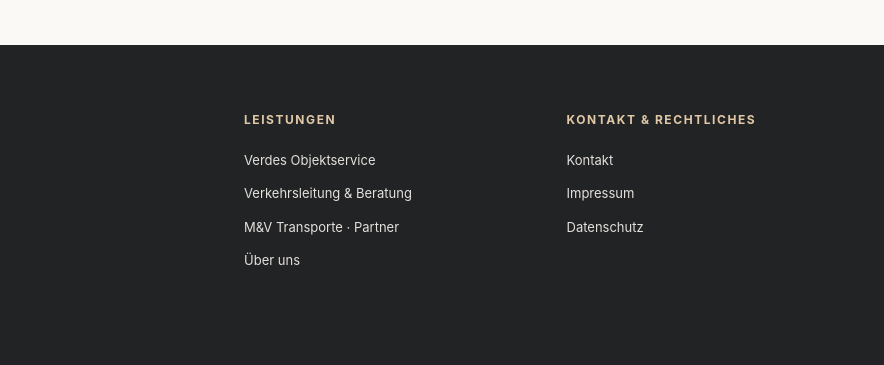
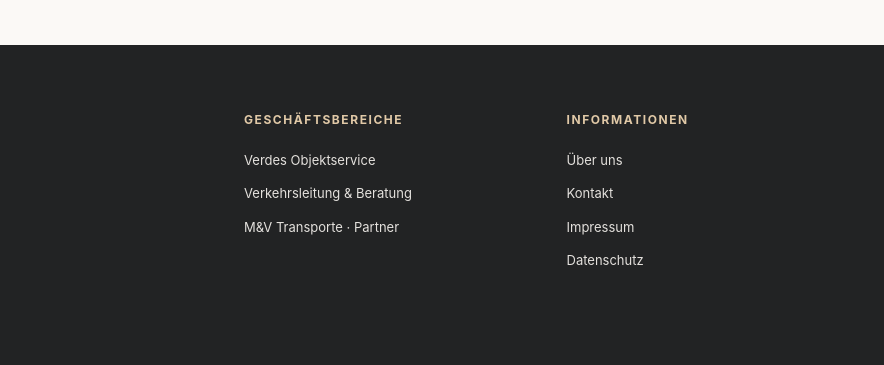
Before and after one commit to VerdesGroup/verdes-group, a plain HTML site: page datenschutz/index.html in a window 1280 px wide. Shown: the part 3024-3389 px from the top of the page, 396-1280 px from the left. Drawn offline with Linux system fonts and the light colour scheme.

Commit message:
Reorganize footer into business units and information pages

```diff
--- a/datenschutz/index.html
+++ b/datenschutz/index.html
@@ -11,4 +11,4 @@
 <h2>5. Bilder und externe Inhalte</h2><p>In der Entwurfsfassung werden teilweise externe Symbolbilder verwendet. Vor Veröffentlichung sollen diese nach Prüfung ihrer Nutzungsrechte lokal auf dem Webserver gespeichert werden, um unnötige Verbindungen zu externen Bildanbietern zu vermeiden.</p>
 <h2>6. Rechte betroffener Personen</h2><p>Nach Maßgabe der DSGVO haben Sie insbesondere Rechte auf Auskunft, Berichtigung, Löschung, Einschränkung, Datenübertragbarkeit und Widerspruch. Außerdem besteht das Recht, bei einer zuständigen Datenschutzaufsichtsbehörde Beschwerde einzulegen. Bitte wenden Sie sich für Anfragen zu den personenbezogenen Daten an die jeweils genannte verantwortliche Person beziehungsweise an den Websitebetreiber.</p>
 <h2>7. Stand</h2><p>Bearbeitungsstand: November 2026. Vor Livegang vollständig an die tatsächliche technische Datenverarbeitung anzupassen.</p>
-</div></section></main><footer class="footer"><div class="container"><div class="footer-grid"><div><a class="brand" href="/"><img class="brand-logo" src="/assets/verdes-group-logo.webp" width="640" height="125" alt="Verdes Group"></a><p>Eine familiengeführte Dachmarke aus Delmenhorst mit eigenständigen Dienstleistungsbereichen und einem kooperierenden Transportunternehmen.</p></div><div><h4>Leistungen</h4><a href="/objektservice/">Verdes Objektservice</a><a href="/verkehrsleitung/">Verkehrsleitung &amp; Beratung</a><a href="/mv-transporte/">M&amp;V Transporte · Partner</a><a href="/ueber-uns/">Über uns</a></div><div><h4>Kontakt &amp; Rechtliches</h4><a href="/kontakt/">Kontakt</a><a href="/impressum/">Impressum</a><a href="/datenschutz/">Datenschutz</a></div></div><div class="footer-bottom"><span>© <span id="year">2026</span> Verdes Group · Dachmarke eigenständiger Unternehmen und Partner</span><span><a href="/impressum/">Impressum</a> · <a href="/datenschutz/">Datenschutz</a></span></div></div></footer><script src="/assets/site.js" defer></script></body></html>
+</div></section></main><footer class="footer"><div class="container"><div class="footer-grid"><div><a class="brand" href="/"><img class="brand-logo" src="/assets/verdes-group-logo.webp" width="640" height="125" alt="Verdes Group"></a><p>Eine familiengeführte Dachmarke aus Delmenhorst mit eigenständigen Dienstleistungsbereichen und einem kooperierenden Transportunternehmen.</p></div><div><h4>Geschäftsbereiche</h4><a href="/objektservice/">Verdes Objektservice</a><a href="/verkehrsleitung/">Verkehrsleitung &amp; Beratung</a><a href="/mv-transporte/">M&amp;V Transporte · Partner</a></div><div><h4>Informationen</h4><a href="/ueber-uns/">Über uns</a><a href="/kontakt/">Kontakt</a><a href="/impressum/">Impressum</a><a href="/datenschutz/">Datenschutz</a></div></div><div class="footer-bottom"><span>© <span id="year">2026</span> Verdes Group · Dachmarke eigenständiger Unternehmen und Partner</span><span><a href="/impressum/">Impressum</a> · <a href="/datenschutz/">Datenschutz</a></span></div></div></footer><script src="/assets/site.js" defer></script></body></html>
```
